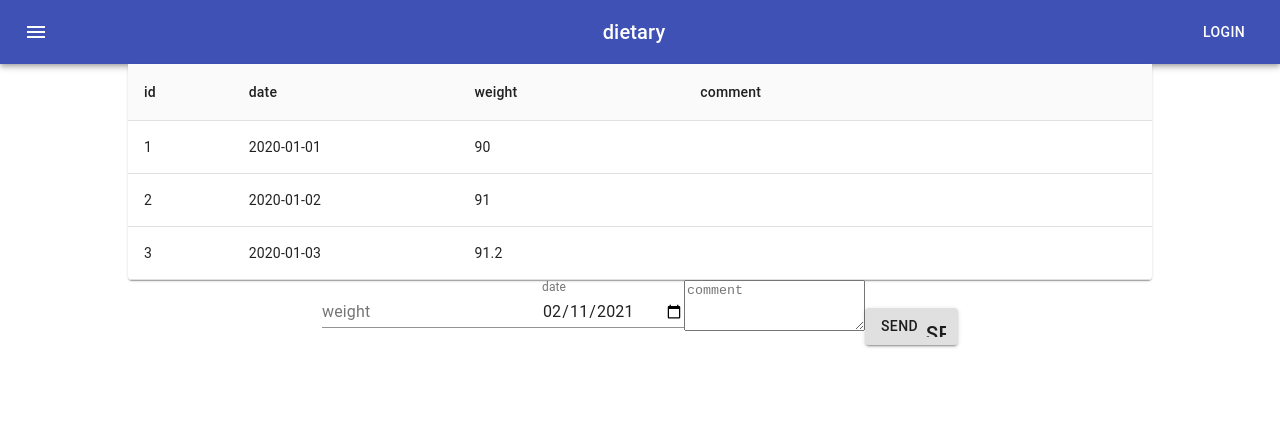
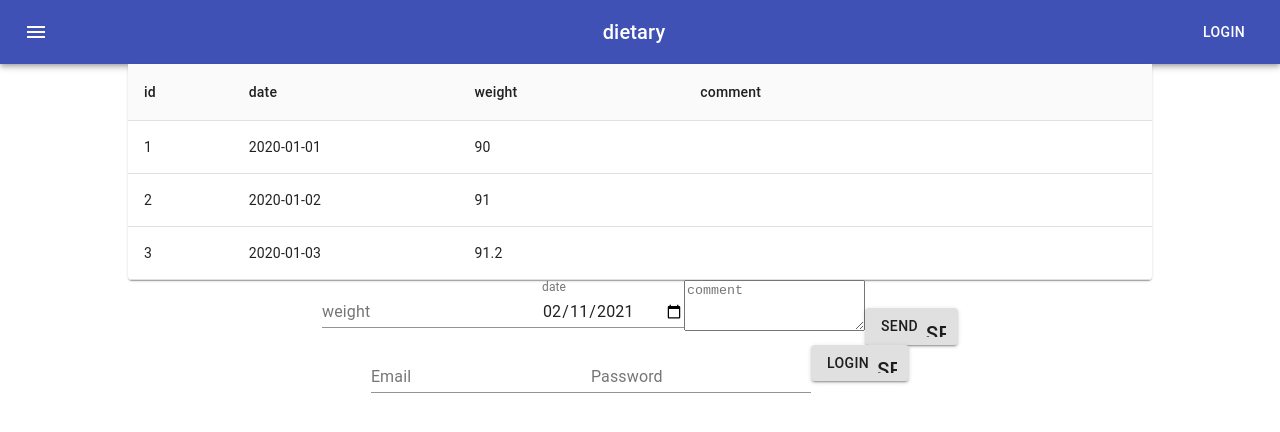
Before and after one commit to kotarofunyu/dietary, a React (Create React App) app: page /login in a window 1280 px wide. Shown: the top 432 px of the page. Built offline with nearby package versions, Linux system fonts and the light colour scheme.

Commit message:
[CREATE] login component

```diff
--- a/src/App.tsx
+++ b/src/App.tsx
@@ -3,6 +3,7 @@ import './App.css'
 import { HeaderBar } from './HeaderBar'
 import { WeightsIndex } from './WeightsIndex'
 import { Form } from './Form'
+import { Login } from './Login'
 
 function App() {
   return (
@@ -10,6 +11,7 @@ function App() {
       <HeaderBar />
       <WeightsIndex />
       <Form />
+      <Login />
     </div>
   )
 }
--- /dev/null
+++ b/src/Login.tsx
@@ -0,0 +1,13 @@
+import React from 'react'
+import { TextField, Button, Icon } from '@material-ui/core'
+export function Login() {
+  return (
+    <div className="login">
+      <TextField label="Email" />
+      <TextField label="Password" type="password" />
+      <Button variant="contained" endIcon={<Icon>Send</Icon>}>
+        LOGIN
+      </Button>
+    </div>
+  )
+}
```
